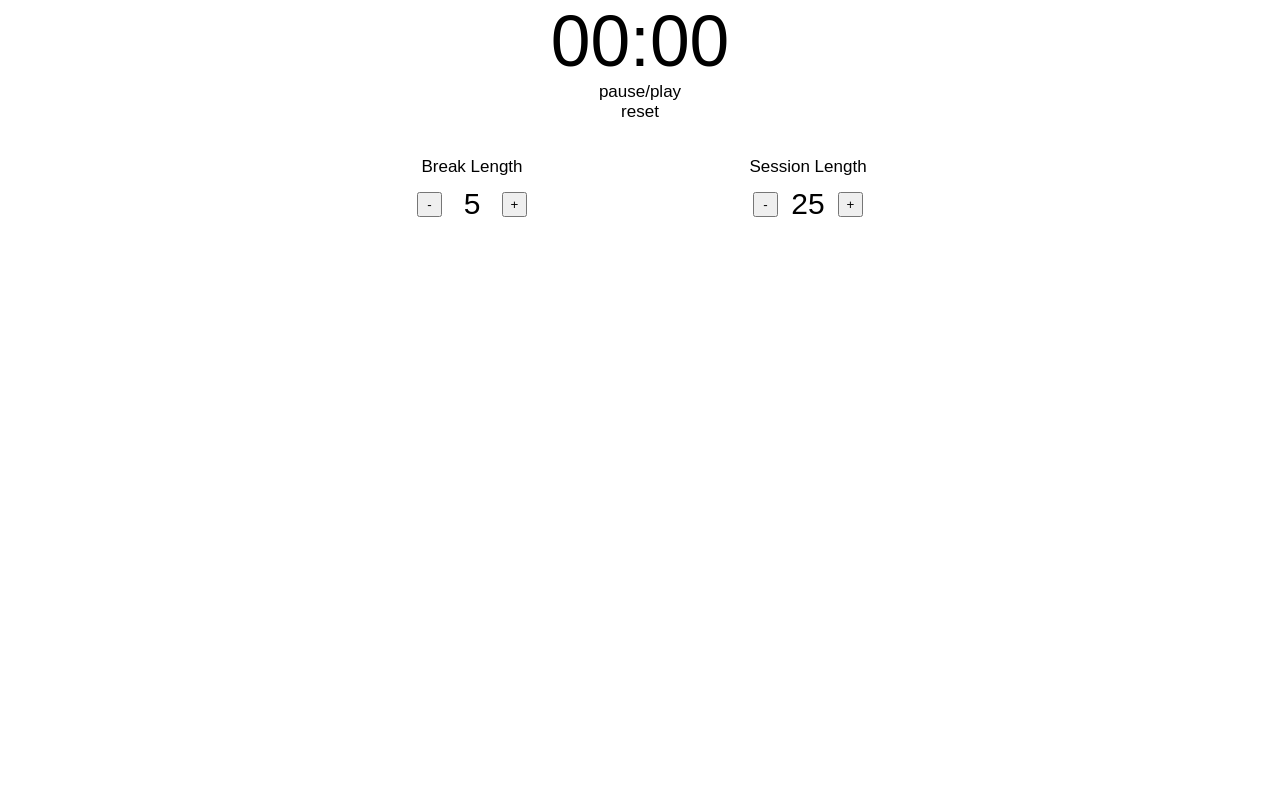
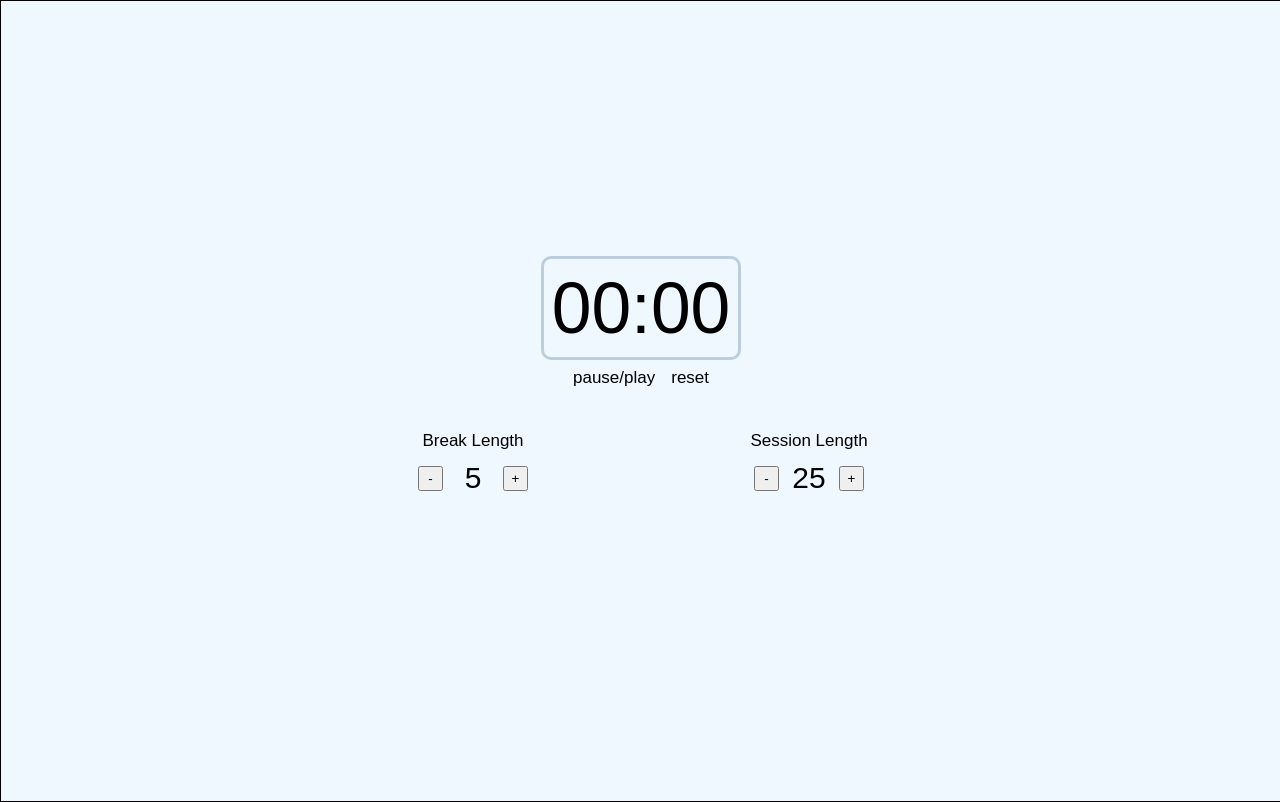
Before and after one commit to jsn-lps/Tymur, a React (Create React App) app: page / in a window 1280 px wide. Built offline with nearby package versions, Linux system fonts and the light colour scheme.

Commit message:
css formatting

```diff
--- a/src/App.js
+++ b/src/App.js
@@ -7,9 +7,11 @@ function App() {
 
         <div id="timer-label"></div>
 
-        <div id="time-left">00:00</div>
-        <div id="start_stop">pause/play</div>
-        <div id="reset">reset</div>
+        <div id="time-left"><div id="time-num">00:00</div></div>
+        <div id="pauseplay">
+          <button id="start_stop">pause/play</button>
+          <button id="reset">reset</button>
+        </div>
 
 
         <div id="editor-block">
--- a/src/index.css
+++ b/src/index.css
@@ -1,20 +1,42 @@
-* {
-  /* border: 1px solid black; */
-}
+/* * {
+  border: 1px solid black;
+} */
 
 :root {
   font-size: 17px;
   font-family: Arial, Helvetica, sans-serif;
 }
 
+.App {
+  display: flex;
+  justify-content: center;
+  align-items: center;
+  width: 100vw;
+  height: 100vh;
+  background-color: aliceblue;
+}
+
 body {
+  border: 1px solid black;
   display: block;
-  margin: 0;
+  margin: auto 0;
   padding: 0;
 }
 
 #time-left {
+  padding: 0;
+  display: flex;
+  justify-content: center;
+  /* margin: auto; */
   font-size: 4.20rem;
+}
+
+#time-num {
+  margin: 0;
+  padding: 8px;
+  border: 3px solid rgb(188, 206, 222);
+  border-radius: 10px;
+
 }
 
 #editor-block {
@@ -39,7 +61,6 @@ body {
   display:flex;
   justify-content: center;
   align-items: center;
-  /* flex-direction: row; */
 }
 
 .numButton {
@@ -68,3 +89,30 @@ body {
   justify-content: center;
   align-items: center;
 }
+
+
+#pauseplay {
+  display: flex;
+  justify-content: center;
+  margin: auto;
+}
+
+button#start_stop, button#reset {
+  background: none;
+	color: inherit;
+	border: none;
+	padding: 0;
+	font: inherit;
+	cursor: pointer;
+	outline: inherit;
+}
+
+#start_stop {
+  width: auto;
+  margin: 8px;
+}
+
+#reset {
+  width: auto;
+  margin: 8px;
+}
```
